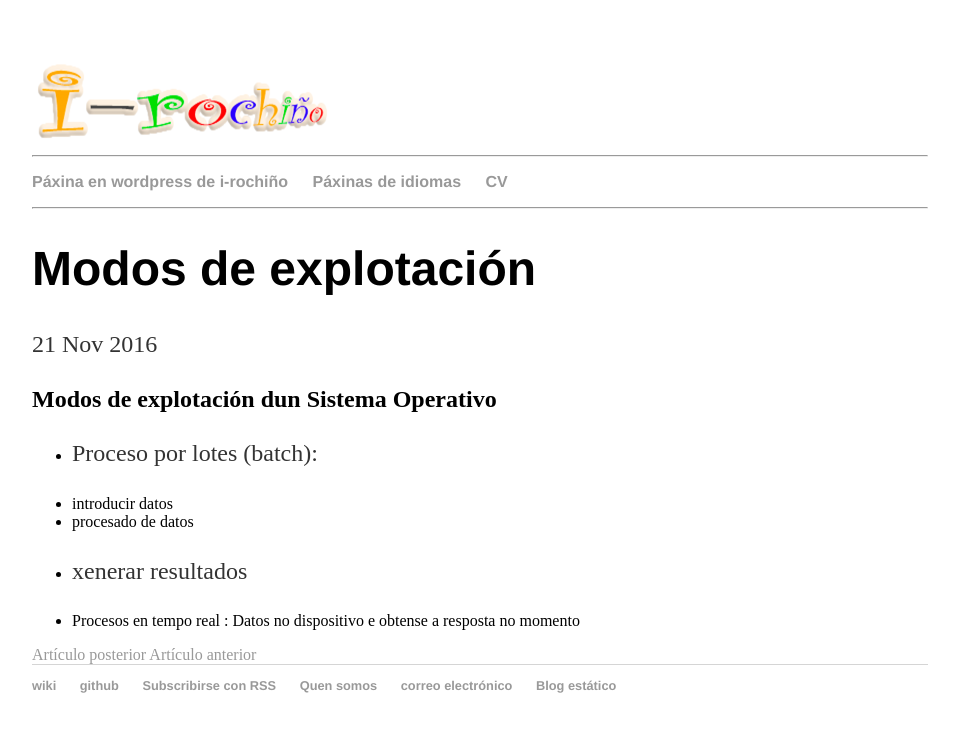
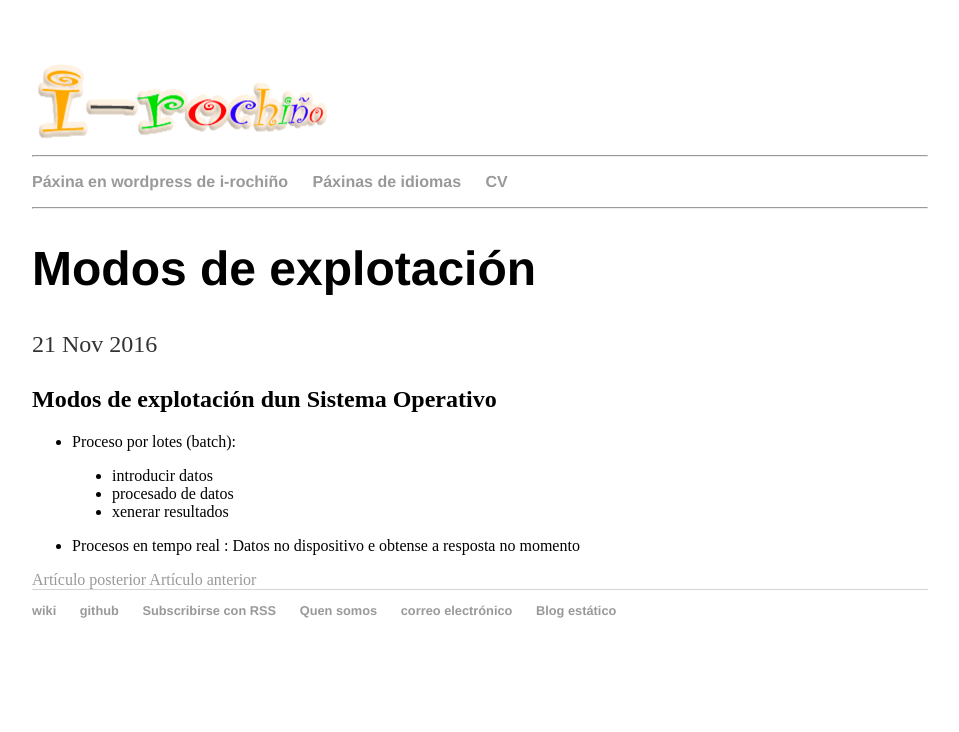
Before and after one commit to irocho/irocho.github.io, a Jekyll site: the page built from _posts/2016-11-21-explotacion.md, in a window 1280 px wide. Shown: the top 732 px of the page, without its empty margins (160-1119 px from the left). Built offline with Jekyll 4.4.1, drawn with Linux system fonts in a browser that asks for light colours.

Commit message:
caralladas

```diff
--- a/_posts/2016-11-21-explotacion.md
+++ b/_posts/2016-11-21-explotacion.md
@@ -8,9 +8,10 @@
 
 *  Proceso por lotes (batch):
 
-*  introducir datos
-*  procesado de datos
-*  xenerar resultados
+> *  introducir datos
+> *  procesado de datos
+> *  xenerar resultados
+
 
 *  Procesos en tempo real   :
 Datos no dispositivo e obtense a resposta no momento
```
